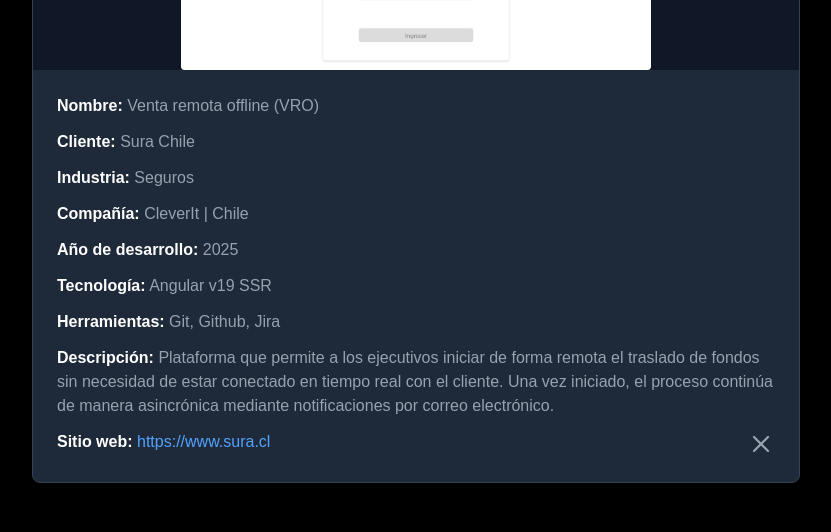
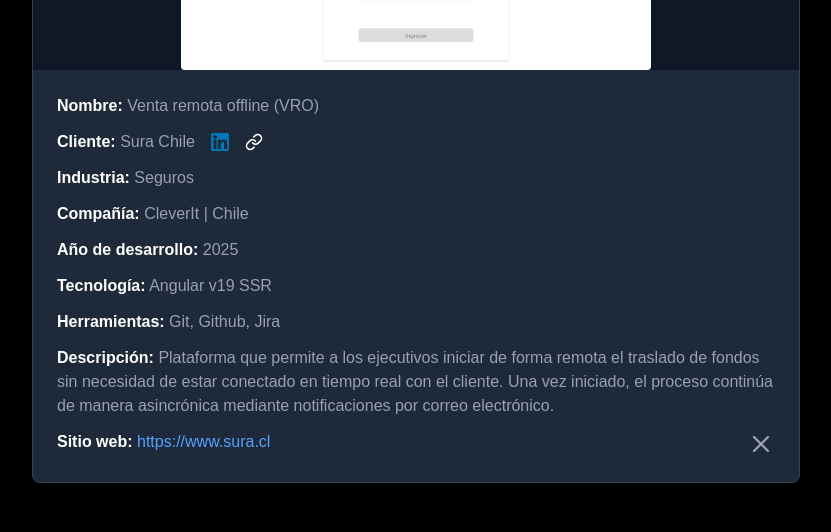
Before and after one commit to cmariofonseca/carlosfonseca, a Next.js app: page /profile in a window 1280 px wide. Both pictures are taken after a click on the button "Venta remota offline (VRO)". Shown: the part 252-784 px from the top of the page, without its empty margins (224-1055 px from the left). Built offline with nearby package versions, Linux system fonts and the light colour scheme.

Commit message:
Se implementan enlaces para las empresas desarrolladores, links de pagina web y linkedin

```diff
--- a/src/app/components/projectModal.tsx
+++ b/src/app/components/projectModal.tsx
@@ -2,7 +2,7 @@
 
 import { useEffect } from "react";
 import Image from "next/image";
-import { X } from "lucide-react";
+import { Link, X } from "lucide-react";
 
 import { Project } from "@/interfaces/project";
 
@@ -40,16 +40,44 @@
             <span className="font-semibold text-white">Nombre:</span> {project.projectName}
           </div>
           {project.client && (
-            <div className="text-gray-400">
-              <span className="font-semibold text-white">Cliente:</span> {project.client}
+            <div className="w-full flex items-center">
+              <div className="text-gray-400 mr-4">
+                <span className="font-semibold text-white">Cliente:</span> {project.client}
+              </div>
+              <a
+                href={project.developmentCompanyLinkedIn}
+                rel="noopener noreferrer"
+                target="_blank"
+                title="LinkedIn"
+                className="mr-4"
+              >
+                <Image
+                  alt="LinkedIn"
+                  className="cursor-pointer"
+                  src="/icons/linkedin.svg"
+                  width={18}
+                  height={18}
+                />
+              </a>
+              <a
+                href={project.developmentCompanyWebsite}
+                rel="noopener noreferrer"
+                target="_blank"
+                title="LinkedIn"
+              >
+                <Link className="cursor-pointer text-white" size={18} />
+              </a>
             </div>
           )}
           <div className="text-gray-400">
             <span className="font-semibold text-white">Industria:</span> {project.industry}
           </div>
-          <div className="text-gray-400">
-            <span className="font-semibold text-white">Compañía:</span> {project.developmentCompany}
-          </div>
+          {project.developmentCompany && (
+            <div className="text-gray-400">
+              <span className="font-semibold text-white">Compañía:</span>{" "}
+              {project.developmentCompany}
+            </div>
+          )}
           <div className="text-gray-400">
             <span className="font-semibold text-white">Año de desarrollo:</span> {project.date}
           </div>
--- a/src/data/projectList.ts
+++ b/src/data/projectList.ts
@@ -7,6 +7,8 @@
     description:
       "Plataforma que permite a los ejecutivos iniciar de forma remota el traslado de fondos sin necesidad de estar conectado en tiempo real con el cliente. Una vez iniciado, el proceso continúa de manera asincrónica mediante notificaciones por correo electrónico.",
     developmentCompany: "CleverIt | Chile",
+    developmentCompanyLinkedIn: "https://www.linkedin.com/company/cleverit-group",
+    developmentCompanyWebsite: "https://www.cleveritgroup.com",
     id: "cleverit-sura-4",
     imageUrl: "/projects/vro-cliente.png",
     industry: "Seguros",
@@ -22,6 +24,8 @@
     description:
       "AFP Capital Pass es la nueva herramienta de AFP Capital que permite autorizar transacciones desde un dispositivo móvil. Esta app viene a robustecer la seguridad de los movimientos que desees realizar como Cambio de Fondos, Giros, actualización de antecedentes, entre otras transacciones.",
     developmentCompany: "CleverIt | Chile",
+    developmentCompanyLinkedIn: "https://www.linkedin.com/company/cleverit-group",
+    developmentCompanyWebsite: "https://www.cleveritgroup.com",
     id: "cleverit-sura-1",
     imageUrl: "/projects/afp-capital-pass.png",
     industry: "Seguros",
@@ -37,6 +41,8 @@
     description:
       "Módulo enfocado en identificar el perfil de riesgo del cliente mediante un cuestionario estructurado. Este perfil permite orientar al usuario hacia productos y estrategias de inversión adecuadas a su situación financiera y tolerancia al riesgo.",
     developmentCompany: "CleverIt | Chile",
+    developmentCompanyLinkedIn: "https://www.linkedin.com/company/cleverit-group",
+    developmentCompanyWebsite: "https://www.cleveritgroup.com",
     id: "cleverit-sura-2",
     imageUrl: "/projects/afpcapital.png",
     industry: "Seguros",
@@ -52,6 +58,8 @@
     description:
       "Proyecto desarrollado para dar cumplimiento a la Norma de Carácter General N° 311 de la Superintendencia de Valores y Seguros (SVS) de Chile, relacionada con la transparencia, adecuada administración y gestión de riesgos en los fondos de pensiones y seguros.",
     developmentCompany: "CleverIt | Chile",
+    developmentCompanyLinkedIn: "https://www.linkedin.com/company/cleverit-group",
+    developmentCompanyWebsite: "https://www.cleveritgroup.com",
     id: "cleverit-sura-3",
     imageUrl: "/projects/sura-chile-web.png",
     industry: "Seguros",
@@ -67,6 +75,8 @@
     description:
       "Somos una empresa valenciana, líder en España, en la distribución de flor cortada, verdes, plantas y complementos para floristas. Nuestro departamento de logística y reparto nos permite ofrecer un servicio integral de calidad.",
     developmentCompany: "Mindshore | España",
+    developmentCompanyLinkedIn: "https://www.linkedin.com/company/mindshore",
+    developmentCompanyWebsite: "https://mindshore.io",
     id: "mindshore-verdnatura-1",
     imageUrl: "/projects/lilium.png",
     industry: "Agricultura y jardinería (rama ornamental).",
@@ -77,11 +87,13 @@
     webSite: "https://verdnatura.es",
   },
   {
-    client: "Innocv",
+    client: "INNOCV Solutions",
     date: "2023",
     description:
       "Empresa especializada en la gestión integral de artistas y proyectos musicales , ofreciendo servicios de asesoría legal, fiscal, gestión de derechos y estrategias de marketing digital. Su enfoque está centrado en ayudar a profesionales del sector musical a desarrollar su carrera con un soporte administrativo y creativo completo.",
     developmentCompany: "Mindshore | España",
+    developmentCompanyLinkedIn: "https://www.linkedin.com/company/mindshore",
+    developmentCompanyWebsite: "https://mindshore.io",
     id: "mindshore-innocv-1",
     imageUrl: "/projects/gestmusic.png",
     industry: "Entretenimiento y musical",
@@ -97,6 +109,8 @@
     description:
       "Migración al sistema core Ítaca, una solución modular y escalable para gestionar todo el ciclo del negocio de seguros —desde la cotización hasta la liquidación—, mejorando la eficiencia operativa y reduciendo errores, con una arquitectura flexible adaptable a distintos productos y regulaciones.",
     developmentCompany: "Hublance | España",
+    developmentCompanyLinkedIn: "https://www.linkedin.com/company/hublance",
+    developmentCompanyWebsite: "https://www.hublance.com",
     id: "hublance-rivadavia-1",
     imageUrl: "/projects/itaca.png",
     industry: "Seguros",
@@ -113,6 +127,8 @@
     description:
       "Plataforma de Business Intelligence enfocada en ayudar a entidades financieras con insights, dashboards y decisiones en tiempo real.",
     developmentCompany: "N5 now | Argentina",
+    developmentCompanyLinkedIn: "https://www.linkedin.com/company/n5now",
+    developmentCompanyWebsite: "https://n5now.com",
     id: "n5now-n5now-1",
     imageUrl: "/projects/decision-engine-ui-analytics.png",
     industry: "Bancario",
@@ -128,6 +144,8 @@
     description:
       "Proyecto enfocado en la actualización tecnológica de una plataforma existente, migrando el código base desde Angular 7 a Angular 10. La migración se ejecutó de forma exitosa garantizando la estabilidad del sistema y permitiendo la integración de nuevas funcionalidades. Posteriormente, se incorporó soporte para dispositivos externos como lectores de huellas digitales, así como el desarrollo de nuevos módulos funcionales conforme a los requerimientos del negocio.",
     developmentCompany: "Personal soft | Colombia",
+    developmentCompanyLinkedIn: "https://www.linkedin.com/company/personalsoft",
+    developmentCompanyWebsite: "https://www.personalsoft.com",
     id: "personal-soft-medicarte-1",
     imageUrl: "/projects/atencion-domiciliaria.png",
     industry: "Salud",
@@ -143,6 +161,8 @@
     description:
       "Herramienta que permiten calcular el precio de un seguro, ajustando los detalles del producto a la situación particular de quien lo solicita de una forma rapida y sencilla.",
     developmentCompany: "Personal soft | Colombia",
+    developmentCompanyLinkedIn: "https://www.linkedin.com/company/personalsoft",
+    developmentCompanyWebsite: "https://www.personalsoft.com",
     id: "personal-soft-suramericana-1",
     imageUrl: "/projects/cotizadores.png",
     industry: "Seguros",
@@ -159,6 +179,8 @@
     description:
       "Plataforma donde los usuarios pueden reservar vuelos, gestionar itinerarios, hacer check-in en línea, consultar el estado de los vuelos, y acceder a servicios como selección de asientos, compra de equipaje adicional y acumulación de millas LifeMiles.",
     developmentCompany: "Accenture | Colombia",
+    developmentCompanyLinkedIn: "https://www.linkedin.com/company/accenture-colombia",
+    developmentCompanyWebsite: "https://www.accenture.com/co-es",
     id: "accenture-avianca-1",
     imageUrl: "/projects/avianca.png",
     industry: "Aerolineas",
@@ -174,11 +196,13 @@
     description:
       "Plataforma en línea que ofrece información sobre productos financieros y servicios bancarios, permitiendo el acceso seguro a cuentas y operaciones desde cualquier dispositivo con internet.",
     developmentCompany: "Acenture | Colombia",
+    developmentCompanyLinkedIn: "https://www.linkedin.com/company/accenture-colombia",
+    developmentCompanyWebsite: "https://www.accenture.com/co-es",
     id: "accenture-bancolombia-1",
     imageUrl: "/projects/banistmo-web.png",
     industry: "Bancario",
     isPersonalProject: false,
-    projectName: "Banistmo",
+    projectName: "Banistmo web",
     technologies: "Angular, Node, Serverless",
     tools: "DynamoDB, Cognito, S3 bucket, Git, Azure DevOps",
     webSite: "https://www.banistmo.com",
@@ -189,6 +213,8 @@
     description:
       "aplicación para dispositivos móviles que permite realizar consultas, transferencias, pagos y recargas de forma rápida, segura y desde cualquier lugar.",
     developmentCompany: "Acenture | Colombia",
+    developmentCompanyLinkedIn: "https://www.linkedin.com/company/accenture-colombia",
+    developmentCompanyWebsite: "https://www.accenture.com/co-es",
     id: "accenture-bancolombia-2",
     imageUrl: "/projects/banistmo-app-personas.png",
     industry: "Bancario",
@@ -205,6 +231,8 @@
     description:
       "Atención y pedidos digital de Postobón, una “mano amiga” al servicio de sus consumidores en ciudades principales de Colombia, como Bogotá, Medellín y Cali a través de canales como WhatsApp y línea telefónica, Rosita permite a usuarios y negocios realizar pedidos de bebidas, snacks y otros productos de la compañía, con entregas a domicilio.",
     developmentCompany: "Accenture | Colombia",
+    developmentCompanyLinkedIn: "https://www.linkedin.com/company/accenture-colombia",
+    developmentCompanyWebsite: "https://www.accenture.com/co-es",
     id: "accenture-postobon-1",
     imageUrl: "/projects/rosita.png",
     industry: "Bebidas gaseosas",
@@ -220,6 +248,8 @@
     description:
       "Plataforma digital tipo marketplace especializada en el sector de la construcción, que conecta a proveedores con compradores profesionales, permitiendo la gestión eficiente de materiales, objetos BIM y servicios asociados. Su enfoque modular y orientado al abastecimiento estratégico ha optimizado costos y tiempos en proyectos de gran escala en Colombia.",
     developmentCompany: "Julius Connected 2 Grow | Colombia",
+    developmentCompanyLinkedIn: "https://www.linkedin.com/company/julius2grow",
+    developmentCompanyWebsite: "https://www.julius2grow.com",
     id: "julius-connected-2-grow-conconcreto-1",
     imageUrl: "/projects/bimbau.png",
     industry: "Construcción",
@@ -235,6 +265,8 @@
     description:
       "Plataforma de telemetría para el monitoreo remoto de variables físicas (como temperatura, presión, humedad) en entornos críticos de salud e industriales. La solución permite listar dispositivos asociados, generar alertas (vía email o SMS) ante condiciones fuera de rango, y visualizar datos en tiempo real a través de la plataforma Octa Cloud, facilitando control y seguridad desde cualquier lugar.",
     developmentCompany: "Tres Astronautas",
+    developmentCompanyLinkedIn: "https://www.linkedin.com/company/tresastronautas",
+    developmentCompanyWebsite: "https://www.tresastronautas.com",
     id: "tres-astronautas-pimedica-1",
     imageUrl: "/projects/pimedica-iot.png",
     industry: "Salud",
@@ -250,6 +282,8 @@
     description:
       "Desarrollo de una integración con la herramienta MIPRES del Ministerio de Salud (SISPRO) para permitir a Medicarte consumir en línea las prescripciones de tecnologías en salud no incluidas en el Plan de Beneficios UPC. Esto favorece la generación automatizada de reportes RIPS y MIPRES, optimizando el flujo administrativo y agilizando la atención a pacientes. La solución mejora la interoperabilidad con entidades como EPS e IPS, reduce errores manuales y garantiza el cumplimiento normativo.",
     developmentCompany: "Tres Astronautas",
+    developmentCompanyLinkedIn: "https://www.linkedin.com/company/tresastronautas",
+    developmentCompanyWebsite: "https://www.tresastronautas.com",
     id: "tres-astronautas-medicarte-1",
     imageUrl: "/projects/mipres-en-linea.png",
     industry: "Salud",
@@ -265,6 +299,8 @@
     description:
       "Agencia colombiana de turismo extremo que ofrece experiencias llenas de adrenalina como rafting, rappel, canopy y deportes outdoor lideradas por un equipo de apasionados aventureros.",
     developmentCompany: "Tres Astronautas",
+    developmentCompanyLinkedIn: "https://www.linkedin.com/company/tresastronautas",
+    developmentCompanyWebsite: "https://www.tresastronautas.com",
     id: "tres-astronautas-kwali-1",
     imageUrl: "/projects/kwaliadventure.png",
     industry: "Turismo",
@@ -279,7 +315,9 @@
     date: "2025",
     description:
       "Aplicación web móvil-first para crear y almacenar tarjetas de vocabulario personalizadas en inglés y español. Pensada para el aprendizaje de idiomas, integra carga de imágenes, pronunciación, definición, autenticación de usuarios y almacenamiento en la nube. Su diseño es intuitivo, responsivo y centrado en la experiencia del usuario.",
-    developmentCompany: "Proyecto personal",
+    developmentCompany: "",
+    developmentCompanyLinkedIn: "",
+    developmentCompanyWebsite: "",
     id: "personal-3",
     imageUrl: "/projects/lexloop.png",
     industry: "Educación",
@@ -294,7 +332,9 @@
     date: "2024",
     description:
       "Emprendimiento rural enfocado en ofrecer servicios de paisajismo y jardinería que buscan mantenimiento de jardines, podas, limpieza de áreas verdes y otros servicios relacionados con el cuidado del entorno natural.",
-    developmentCompany: "Proyecto personal",
+    developmentCompany: "",
+    developmentCompanyLinkedIn: "",
+    developmentCompanyWebsite: "",
     id: "personal-2",
     imageUrl: "/projects/momoto.png",
     industry: "Paisajismo",
@@ -309,7 +349,9 @@
     date: "2023",
     description:
       "Sistema POS que permite gestionar la toma, preparación y entrega de los pedidos llevando un registro en tiempo real de estos eventos y mostrando métricas que permiten la toma de decisiones. Ideal para restaurantes, bares, negocios de comidas rápidas, cafés y en general todos los establecimientos de alimentos y bebidas.",
-    developmentCompany: "Proyecto personal",
+    developmentCompany: "",
+    developmentCompanyLinkedIn: "",
+    developmentCompanyWebsite: "",
     id: "personal-1",
     imageUrl: "/projects/alybe.png",
     industry: "Alimentos y bebidas",
--- a/src/interfaces/project.ts
+++ b/src/interfaces/project.ts
@@ -3,6 +3,8 @@
   date: string;
   description: string;
   developmentCompany: string;
+  developmentCompanyLinkedIn?: string;
+  developmentCompanyWebsite?: string;
   id: string;
   imageUrl: string;
   industry: string;
```
